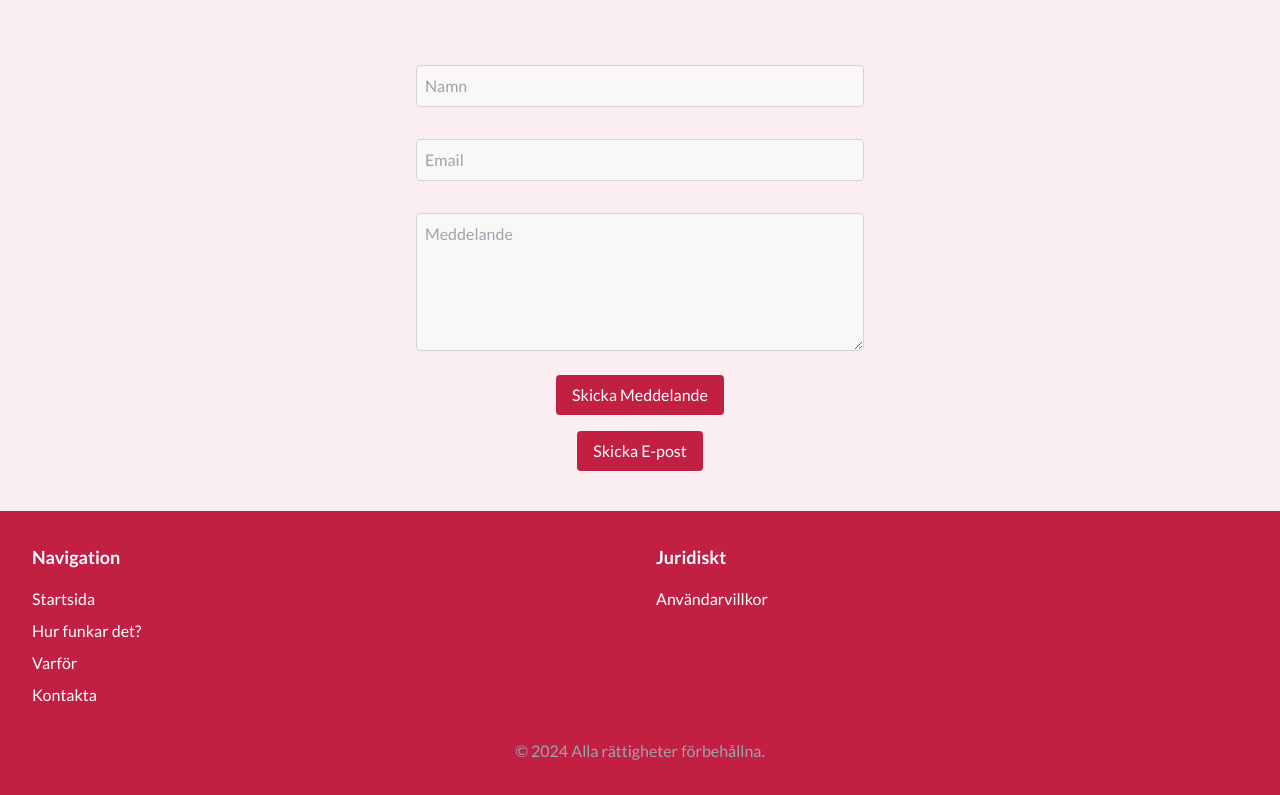
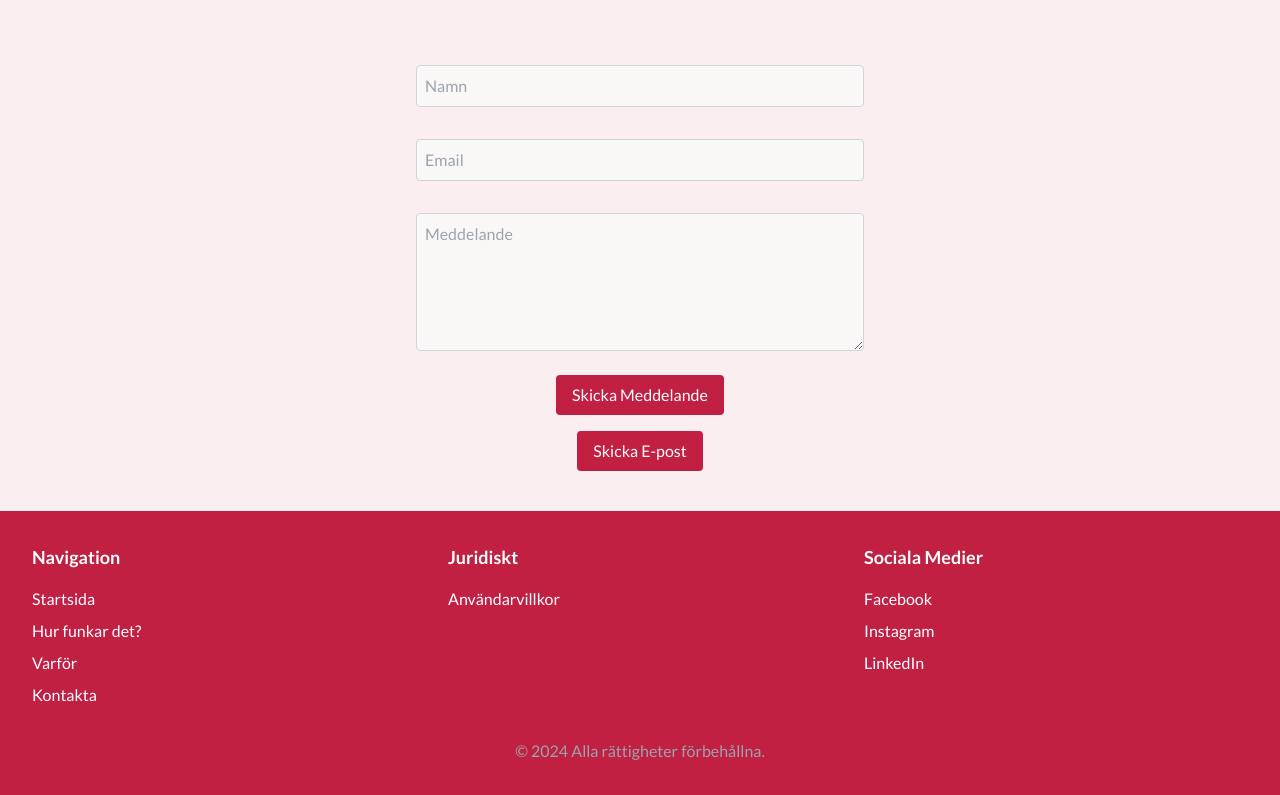
Before and after one commit to hugojohansson1021/JournalKollen, a Next.js app: page / in a window 1280 px wide. Shown: the part 3298-4093 px from the top of the page. Built offline with nearby package versions, Linux system fonts and the light colour scheme.

Commit message:
Fix - Footer socials

```diff
--- a/src/app/components/Footer.tsx
+++ b/src/app/components/Footer.tsx
@@ -17,8 +17,15 @@ const Footer: React.FC<{ isSwedish: boolean; setIsSwedish: React.Dispatch<React.
       legal: {
         title: 'Legal',
         links: [
-
           { href: '/anvandar-vilkor', text: 'User Terms' },
+        ],
+      },
+      socialmedia: {
+        title: 'Social Media',
+        links: [
+          { href: 'https://www.facebook.com/profile.php?id=61561660383575', text: 'Facebook' },
+          { href: 'https://www.instagram.com/journalkollen/', text: 'Instagram' },
+          { href: 'https://www.linkedin.com/company/103909229/admin/dashboard/', text: 'linkedIn' },
         ],
       },
       allRightsReserved: 'All rights reserved.',
@@ -36,8 +43,15 @@ const Footer: React.FC<{ isSwedish: boolean; setIsSwedish: React.Dispatch<React.
       legal: {
         title: 'Juridiskt',
         links: [
-
           { href: '/Vilkor', text: 'Användarvillkor' },
+        ],
+      },
+      socialmedia: {
+        title: 'Sociala Medier',
+        links: [
+          { href: 'https://www.facebook.com/profile.php?id=61561660383575', text: 'Facebook' },
+          { href: '/https://www.instagram.com/journalkollen/', text: 'Instagram' },
+          { href: 'https://www.linkedin.com/company/103909229/admin/dashboard/', text: 'LinkedIn' },
         ],
       },
       allRightsReserved: 'Alla rättigheter förbehållna.',
@@ -49,7 +63,8 @@ const Footer: React.FC<{ isSwedish: boolean; setIsSwedish: React.Dispatch<React.
   return (
     <footer className="bg-[#c12043] text-white w-full py-8">
       <div className="max-w-7xl mx-auto px-4 sm:px-6 lg:px-8">
-        <div className="grid grid-cols-1 sm:grid-cols-2 lg:grid-cols-2 gap-8">
+        <div className="grid grid-cols-1 sm:grid-cols-3 lg:grid-cols-3 gap-8">
+
           <div className="mb-8 sm:mb-0">
             <h2 className="text-lg font-bold mb-4">{currentTextConfig.navigation.title}</h2>
             <ul className="space-y-2">
@@ -62,7 +77,8 @@ const Footer: React.FC<{ isSwedish: boolean; setIsSwedish: React.Dispatch<React.
               ))}
             </ul>
           </div>
-          <div>
+
+          <div className="mb-8 sm:mb-0">
             <h2 className="text-lg font-bold mb-4">{currentTextConfig.legal.title}</h2>
             <ul className="space-y-2">
               {currentTextConfig.legal.links.map((link, index) => (
@@ -74,7 +90,22 @@ const Footer: React.FC<{ isSwedish: boolean; setIsSwedish: React.Dispatch<React.
               ))}
             </ul>
           </div>
+
+          <div>
+            <h2 className="text-lg font-bold mb-4">{currentTextConfig.socialmedia.title}</h2>
+            <ul className="space-y-2">
+              {currentTextConfig.socialmedia.links.map((link, index) => (
+                <li key={index}>
+                  <Link href={link.href}>
+                    <span className="hover:text-gray-400 cursor-pointer">{link.text}</span>
+                  </Link>
+                </li>
+              ))}
+            </ul>
+          </div>
+
         </div>
+
         <div className="text-center mt-8">
           <p className="text-gray-400">&copy; {new Date().getFullYear()} {currentTextConfig.allRightsReserved}</p>
         </div>
```
